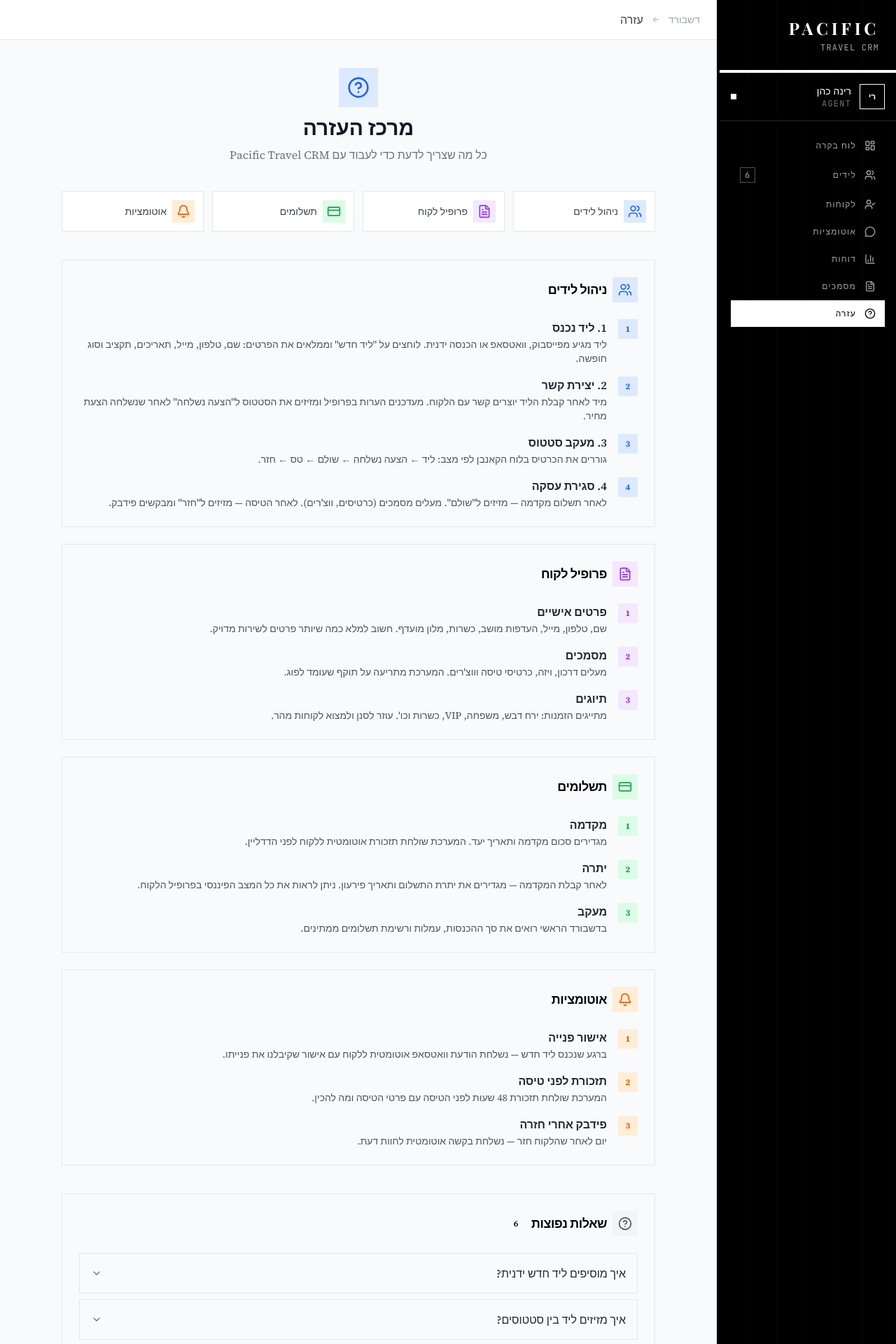
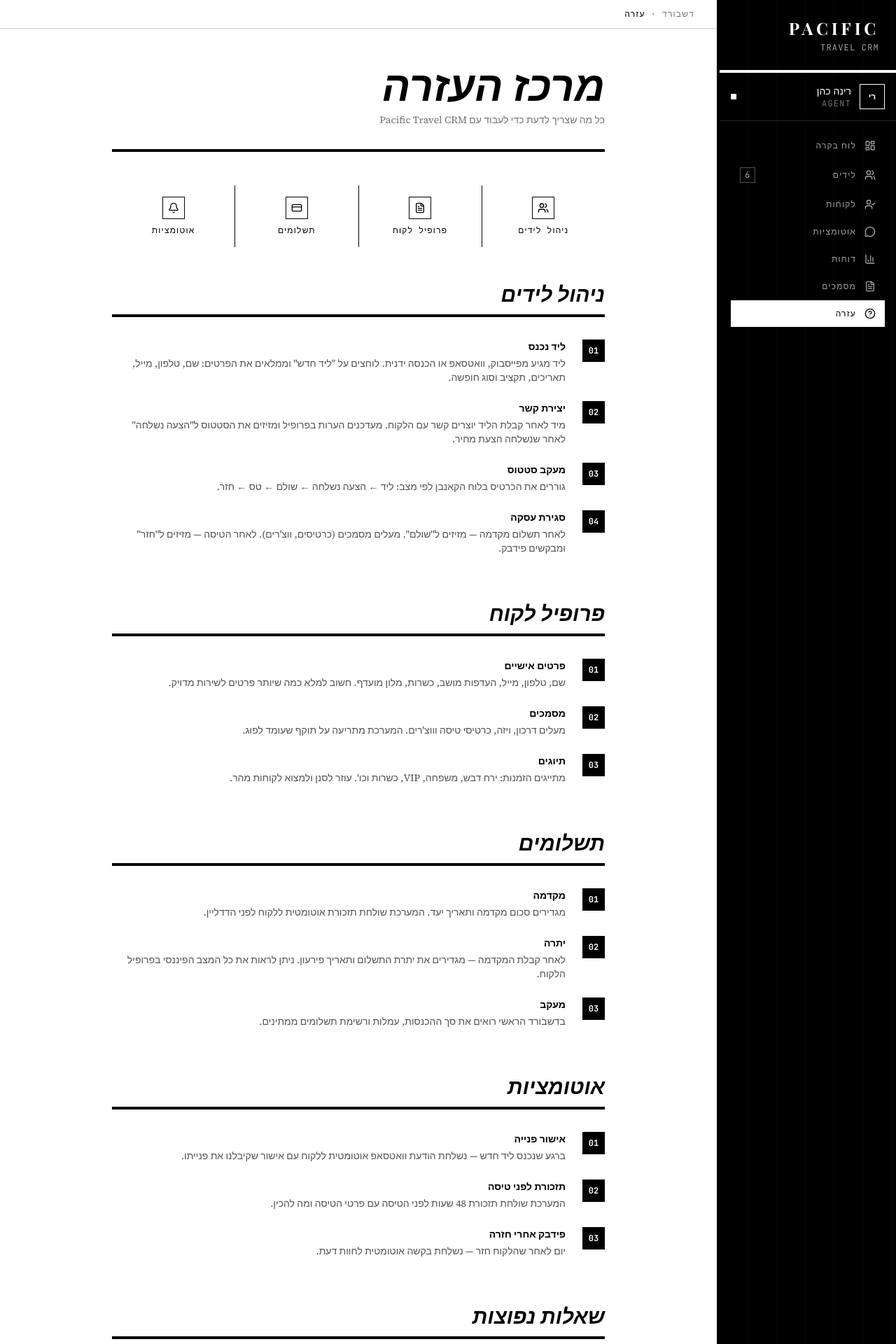
Before and after one commit to pacifictravelww-hub/pacific-travel-crm, a Next.js app: page /pacific-travel-crm/help in a window 1280 px wide. Shown: the top 1920 px of the page at 70% size. Built offline with nearby package versions, Linux system fonts and the light colour scheme; a web font is replaced by a local one.

Commit message:
Redesign: Minimalist Monochrome design system

```diff
--- a/app/help/page.tsx
+++ b/app/help/page.tsx
@@ -1,9 +1,7 @@
 'use client';
 
 import { useState } from 'react';
-import { ChevronDown, ChevronUp, HelpCircle, Users, FileText, CreditCard, Bell, ArrowRight } from 'lucide-react';
-import { Card, CardContent, CardHeader, CardTitle } from '@/components/ui/card';
-import { Badge } from '@/components/ui/badge';
+import { ChevronDown, ChevronUp, Users, FileText, CreditCard, Bell } from 'lucide-react';
 import Link from 'next/link';
 
 interface FAQItem {
@@ -15,41 +13,37 @@
   id: string;
   icon: React.ReactNode;
   title: string;
-  color: string;
   steps?: { title: string; description: string }[];
-  faqs?: FAQItem[];
 }
 
 const sections: Section[] = [
   {
     id: 'leads',
-    icon: <Users className="w-5 h-5" />,
+    icon: <Users className="w-4 h-4" />,
     title: 'ניהול לידים',
-    color: 'blue',
     steps: [
       {
-        title: '1. ליד נכנס',
+        title: 'ליד נכנס',
         description: 'ליד מגיע מפייסבוק, וואטסאפ או הכנסה ידנית. לוחצים על "ליד חדש" וממלאים את הפרטים: שם, טלפון, מייל, תאריכים, תקציב וסוג חופשה.',
       },
       {
-        title: '2. יצירת קשר',
+        title: 'יצירת קשר',
         description: 'מיד לאחר קבלת הליד יוצרים קשר עם הלקוח. מעדכנים הערות בפרופיל ומזיזים את הסטטוס ל"הצעה נשלחה" לאחר שנשלחה הצעת מחיר.',
       },
       {
-        title: '3. מעקב סטטוס',
+        title: 'מעקב סטטוס',
         description: 'גוררים את הכרטיס בלוח הקאנבן לפי מצב: ליד ← הצעה נשלחה ← שולם ← טס ← חזר.',
       },
       {
-        title: '4. סגירת עסקה',
+        title: 'סגירת עסקה',
         description: 'לאחר תשלום מקדמה — מזיזים ל"שולם". מעלים מסמכים (כרטיסים, ווצ\'רים). לאחר הטיסה — מזיזים ל"חזר" ומבקשים פידבק.',
       },
     ],
   },
   {
     id: 'profile',
-    icon: <FileText className="w-5 h-5" />,
+    icon: <FileText className="w-4 h-4" />,
     title: 'פרופיל לקוח',
-    color: 'purple',
     steps: [
       {
         title: 'פרטים אישיים',
@@ -67,9 +61,8 @@
   },
   {
     id: 'payments',
-    icon: <CreditCard className="w-5 h-5" />,
+    icon: <CreditCard className="w-4 h-4" />,
     title: 'תשלומים',
-    color: 'green',
     steps: [
       {
         title: 'מקדמה',
@@ -87,9 +80,8 @@
   },
   {
     id: 'automations',
-    icon: <Bell className="w-5 h-5" />,
+    icon: <Bell className="w-4 h-4" />,
     title: 'אוטומציות',
-    color: 'orange',
     steps: [
       {
         title: 'אישור פנייה',
@@ -122,7 +114,7 @@
   },
   {
     q: 'איך יודעים שדרכון עומד לפוג?',
-    a: 'המערכת מסמנת בצהוב/אדום מסמכים שתוקפם עומד לפוג ב-6 חודשים הקרובים.',
+    a: 'המערכת מסמנת מסמכים שתוקפם עומד לפוג ב-6 חודשים הקרובים.',
   },
   {
     q: 'מה קורה אם לקוח לא משלם בזמן?',
@@ -137,132 +129,153 @@
 function FAQAccordion({ items }: { items: FAQItem[] }) {
   const [open, setOpen] = useState<number | null>(null);
   return (
-    <div className="space-y-2">
+    <div>
       {items.map((item, i) => (
-        <div key={i} className="border rounded-lg overflow-hidden">
+        <div key={i} className="border-t border-black">
           <button
-            className="w-full text-right p-4 flex justify-between items-center hover:bg-gray-50 transition-colors"
+            className="w-full text-right py-4 px-0 flex justify-between items-center hover:bg-black hover:text-white transition-colors duration-100 px-4 group"
             onClick={() => setOpen(open === i ? null : i)}
           >
-            <span className="font-medium text-gray-800">{item.q}</span>
-            {open === i ? <ChevronUp className="w-4 h-4 text-gray-500 shrink-0" /> : <ChevronDown className="w-4 h-4 text-gray-500 shrink-0" />}
+            <span
+              className="font-medium text-sm"
+              style={{ fontFamily: 'var(--font-frank-ruhl), serif' }}
+            >
+              {item.q}
+            </span>
+            {open === i
+              ? <ChevronUp className="w-4 h-4 shrink-0" />
+              : <ChevronDown className="w-4 h-4 shrink-0" />
+            }
           </button>
           {open === i && (
-            <div className="px-4 pb-4 text-gray-600 text-sm border-t bg-gray-50">
+            <div
+              className="px-4 pb-4 text-sm text-muted-600 border-t border-muted-200"
+              style={{ fontFamily: 'var(--font-source-serif), serif' }}
+            >
               <p className="pt-3">{item.a}</p>
             </div>
           )}
         </div>
       ))}
+      <div className="border-t border-black" />
     </div>
   );
 }
 
-const colorMap: Record<string, string> = {
-  blue: 'bg-blue-50 border-blue-200 text-blue-700',
-  purple: 'bg-purple-50 border-purple-200 text-purple-700',
-  green: 'bg-green-50 border-green-200 text-green-700',
-  orange: 'bg-orange-50 border-orange-200 text-orange-700',
-};
-
-const iconBgMap: Record<string, string> = {
-  blue: 'bg-blue-100 text-blue-600',
-  purple: 'bg-purple-100 text-purple-600',
-  green: 'bg-green-100 text-green-600',
-  orange: 'bg-orange-100 text-orange-600',
-};
-
 export default function HelpPage() {
-  const [activeSection, setActiveSection] = useState<string | null>(null);
-
   return (
-    <div className="min-h-screen bg-gray-50" dir="rtl">
-      {/* Header */}
-      <div className="bg-white border-b px-6 py-4 flex items-center gap-3">
-        <Link href="/" className="text-gray-400 hover:text-gray-600 text-sm">דשבורד</Link>
-        <ArrowRight className="w-3 h-3 text-gray-400 rotate-180" />
-        <span className="text-gray-700 font-medium">עזרה</span>
+    <div className="min-h-screen bg-white" dir="rtl">
+      {/* Breadcrumb */}
+      <div
+        className="border-b border-muted-300 px-8 py-3 text-xs tracking-widest uppercase text-muted-500 flex items-center gap-2"
+        style={{ fontFamily: 'var(--font-jetbrains-mono), monospace' }}
+      >
+        <Link href="/" className="hover:text-black">דשבורד</Link>
+        <span>·</span>
+        <span className="text-black">עזרה</span>
       </div>
 
-      <div className="max-w-4xl mx-auto px-6 py-10">
-        {/* Title */}
-        <div className="text-center mb-10">
-          <div className="flex justify-center mb-3">
-            <div className="bg-blue-100 p-3 rounded-full">
-              <HelpCircle className="w-8 h-8 text-blue-600" />
-            </div>
-          </div>
-          <h1 className="text-3xl font-bold text-gray-900 mb-2">מרכז העזרה</h1>
-          <p className="text-gray-500">כל מה שצריך לדעת כדי לעבוד עם Pacific Travel CRM</p>
+      <div className="max-w-3xl mx-auto px-8 py-12">
+        {/* Hero */}
+        <div className="mb-12 pb-8 border-b-4 border-black">
+          <h1
+            className="text-6xl font-bold italic mb-3"
+            style={{ fontFamily: 'var(--font-playfair), serif' }}
+          >
+            מרכז העזרה
+          </h1>
+          <p
+            className="text-sm text-muted-500"
+            style={{ fontFamily: 'var(--font-source-serif), serif' }}
+          >
+            כל מה שצריך לדעת כדי לעבוד עם Pacific Travel CRM
+          </p>
         </div>
 
         {/* Quick nav */}
-        <div className="grid grid-cols-2 md:grid-cols-4 gap-3 mb-10">
+        <div className="grid grid-cols-4 gap-px bg-black mb-12">
           {sections.map((s) => (
-            <button
+            <a
               key={s.id}
-              onClick={() => {
-                setActiveSection(activeSection === s.id ? null : s.id);
-                document.getElementById(s.id)?.scrollIntoView({ behavior: 'smooth', block: 'start' });
-              }}
-              className={`p-3 rounded-xl border text-sm font-medium transition-all text-right flex items-center gap-2 ${
-                activeSection === s.id ? colorMap[s.color] : 'bg-white border-gray-200 text-gray-700 hover:border-gray-300'
-              }`}
+              href={`#${s.id}`}
+              className="bg-white p-4 text-center hover:bg-black hover:text-white transition-colors duration-100 flex flex-col items-center gap-2 group"
             >
-              <span className={`p-1.5 rounded-lg ${iconBgMap[s.color]}`}>{s.icon}</span>
+              <div className="w-8 h-8 border border-current flex items-center justify-center group-hover:border-white">
+                {s.icon}
+              </div>
+              <span
+                className="text-xs tracking-widest uppercase"
+                style={{ fontFamily: 'var(--font-jetbrains-mono), monospace' }}
+              >
                 {s.title}
-            </button>
+              </span>
+            </a>
           ))}
         </div>
 
         {/* Sections */}
-        <div className="space-y-6 mb-10">
+        <div className="space-y-16 mb-16">
           {sections.map((section) => (
-            <Card key={section.id} id={section.id} className={`transition-all scroll-mt-6 ${activeSection && activeSection !== section.id ? 'opacity-50' : ''}`}>
-              <CardHeader>
-                <CardTitle className="flex items-center gap-2 text-lg">
-                  <span className={`p-2 rounded-lg ${iconBgMap[section.color]}`}>{section.icon}</span>
+            <section key={section.id} id={section.id}>
+              <div className="border-b-4 border-black pb-3 mb-8">
+                <h2
+                  className="text-3xl font-bold italic flex items-center gap-3"
+                  style={{ fontFamily: 'var(--font-playfair), serif' }}
+                >
                   {section.title}
-                </CardTitle>
-              </CardHeader>
-              <CardContent>
-                <div className="space-y-4">
+                </h2>
+              </div>
+              <div className="space-y-6">
                 {section.steps?.map((step, i) => (
-                    <div key={i} className="flex gap-4">
-                      <div className={`shrink-0 w-7 h-7 rounded-full flex items-center justify-center text-xs font-bold ${iconBgMap[section.color]}`}>
-                        {i + 1}
+                  <div key={i} className="flex gap-6">
+                    {/* Step number — square, inverted */}
+                    <div
+                      className="shrink-0 w-8 h-8 bg-black text-white flex items-center justify-center text-xs font-bold"
+                      style={{ fontFamily: 'var(--font-jetbrains-mono), monospace' }}
+                    >
+                      {String(i + 1).padStart(2, '0')}
                     </div>
                     <div>
-                        <p className="font-semibold text-gray-800 mb-0.5">{step.title}</p>
-                        <p className="text-gray-600 text-sm">{step.description}</p>
+                      <p
+                        className="font-semibold mb-1 text-sm"
+                        style={{ fontFamily: 'var(--font-playfair), serif' }}
+                      >
+                        {step.title}
+                      </p>
+                      <p
+                        className="text-sm text-muted-600"
+                        style={{ fontFamily: 'var(--font-source-serif), serif' }}
+                      >
+                        {step.description}
+                      </p>
                     </div>
                   </div>
                 ))}
               </div>
-              </CardContent>
-            </Card>
+            </section>
           ))}
         </div>
 
         {/* FAQ */}
-        <Card>
-          <CardHeader>
-            <CardTitle className="flex items-center gap-2 text-lg">
-              <span className="p-2 rounded-lg bg-gray-100 text-gray-600">
-                <HelpCircle className="w-5 h-5" />
-              </span>
+        <section>
+          <div className="border-b-4 border-black pb-3 mb-8">
+            <h2
+              className="text-3xl font-bold italic"
+              style={{ fontFamily: 'var(--font-playfair), serif' }}
+            >
               שאלות נפוצות
-              <Badge variant="secondary">{faqs.length}</Badge>
-            </CardTitle>
-          </CardHeader>
-          <CardContent>
+            </h2>
+          </div>
           <FAQAccordion items={faqs} />
-          </CardContent>
-        </Card>
+        </section>
 
-        <p className="text-center text-xs text-gray-400 mt-8">
-          Pacific Travel CRM · גרסה 1.0 · עודכן לאחרונה: פברואר 2026
-        </p>
+        {/* Footer */}
+        <div
+          className="text-center text-xs text-muted-400 mt-16 pt-8 border-t border-muted-300 tracking-widest uppercase"
+          style={{ fontFamily: 'var(--font-jetbrains-mono), monospace' }}
+        >
+          Pacific Travel CRM · v1.0 · Feb 2026
+        </div>
       </div>
     </div>
   );
```
Lines whose indentation alone changed are shown as unchanged.
